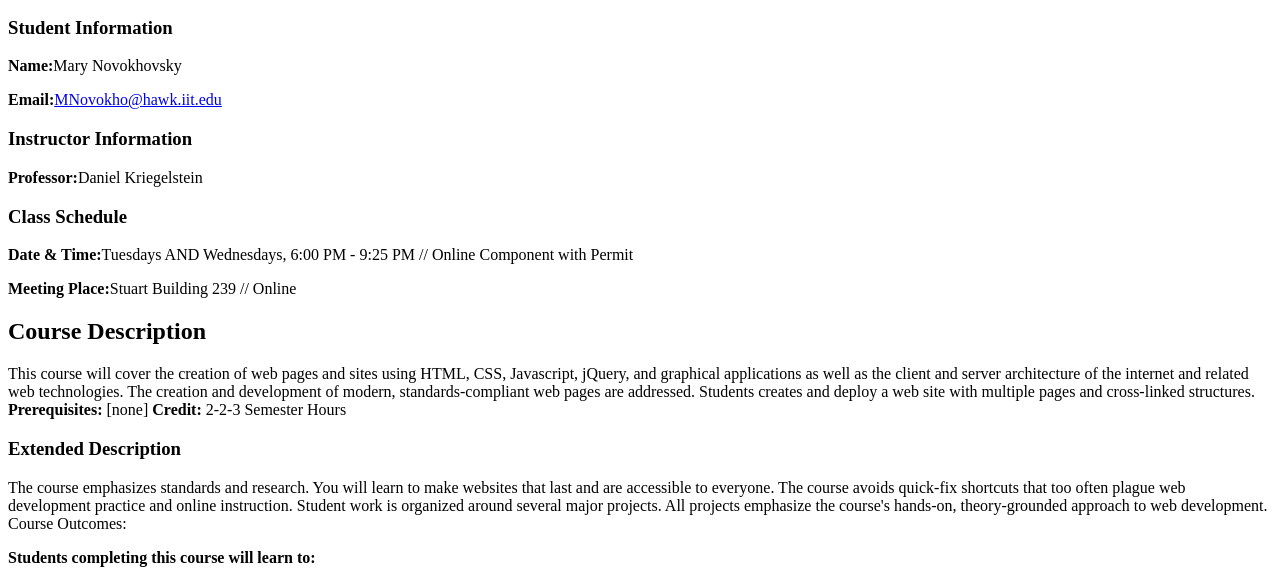
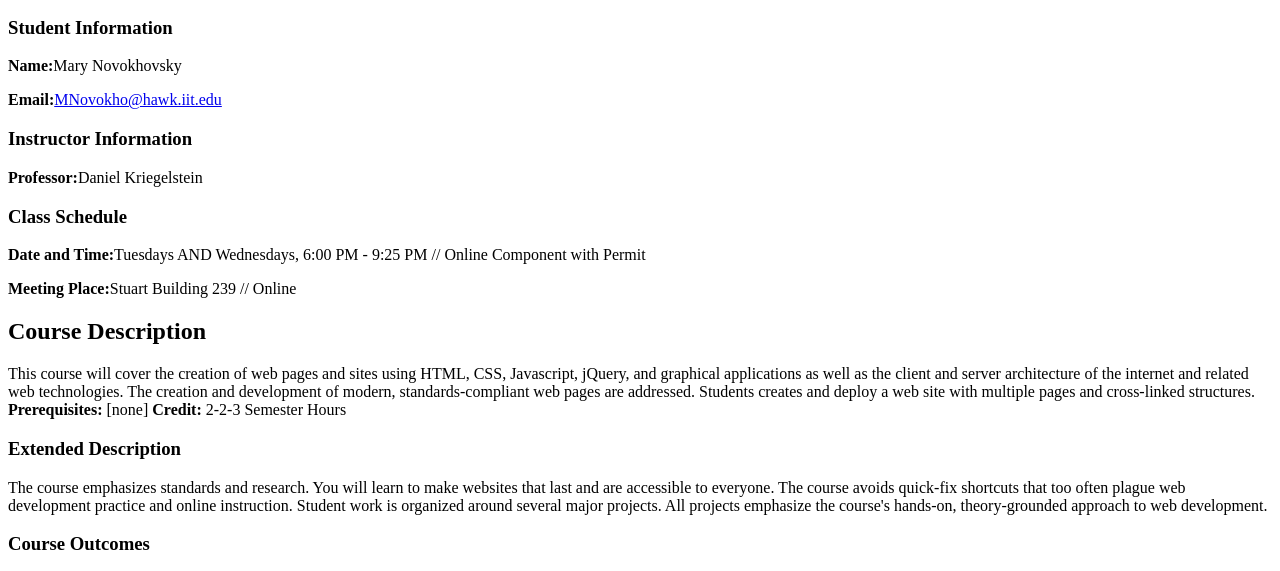
Before and after one commit to MNovokhovsky/mnovokhovsky.github.io, a plain HTML site: page Index.HTML in a window 1280 px wide. Shown: the part 157-728 px from the top of the page. Drawn offline with Linux system fonts and the light colour scheme.

Commit message:
Update Index.HTML

```diff
--- a/Index.HTML
+++ b/Index.HTML
@@ -14,7 +14,7 @@
       <h3>Instructor Information</h3>
         <p><strong>Professor:</strong>Daniel Kriegelstein</p>
       <h3>Class Schedule</h3>
-        <p><strong>Date & Time:</strong>Tuesdays AND Wednesdays, 6:00 PM - 9:25 PM // Online Component with Permit
+        <p><strong>Date and Time:</strong>Tuesdays AND Wednesdays, 6:00 PM - 9:25 PM // Online Component with Permit
         <p><strong>Meeting Place:</strong>Stuart Building 239 // Online
 
   <h2> Course Description</h2>
@@ -27,18 +27,16 @@
    <h3>Extended Description</h3>
    <p>The course emphasizes standards and research. You will learn to make websites that last and are accessible to everyone.
    The course avoids quick-fix shortcuts that too often plague web development practice and online instruction. Student work is organized
-   around several major projects. All projects emphasize the course's hands-on, theory-grounded approach to web development.</
+   around several major projects. All projects emphasize the course's hands-on, theory-grounded approach to web development.</p>
 
-  <h3> Course Outcomes: </h3>
+  <h3> Course Outcomes </h3>
    <p><strong>Students completing this course will learn to:</strong> </p>
    <ul>
       <li> Recognize HTML,CSS, and JavaScript markup and code.</li>
       <li> Select the proper mark-up tags or code to achieve a particular result.</li>
       <li> Identify improperly used markup and code.</li>
       <li> Deploy web pages to a gethub server.</li>
-	   <li> Write valid, well-formed semantic HTML; error-free, backward-and forward- compatible CSS;
-	      and error-free, progressively enhanced JavaScript over HTMl pages that continue to
-	      function in the absenece of JavaScript.</li>
+      <li> Write valid, well-formed semantic HTML; error-free, backward-and forward- compatible CSS; and error-free, progressively enhanced JavaScript over HTMl pages that continue to function in the absenece of JavaScript.</li>
       <li> Effectively comment on and format source code for maximum readability.</li>
       <li> Track the development of a project over time and collaborate with others using version control. </li>
    </ul>
```
Lines whose indentation alone changed are shown as unchanged.
